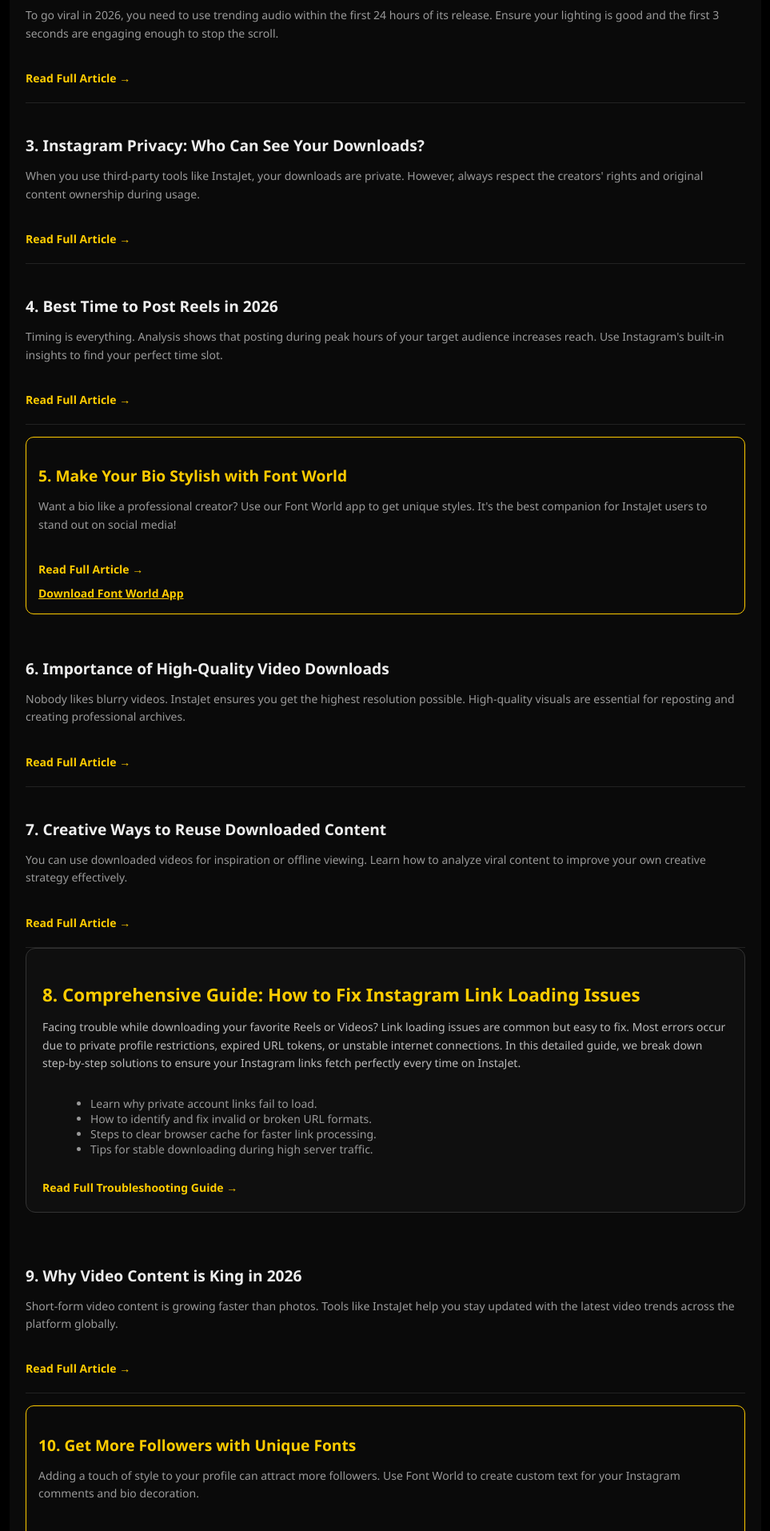
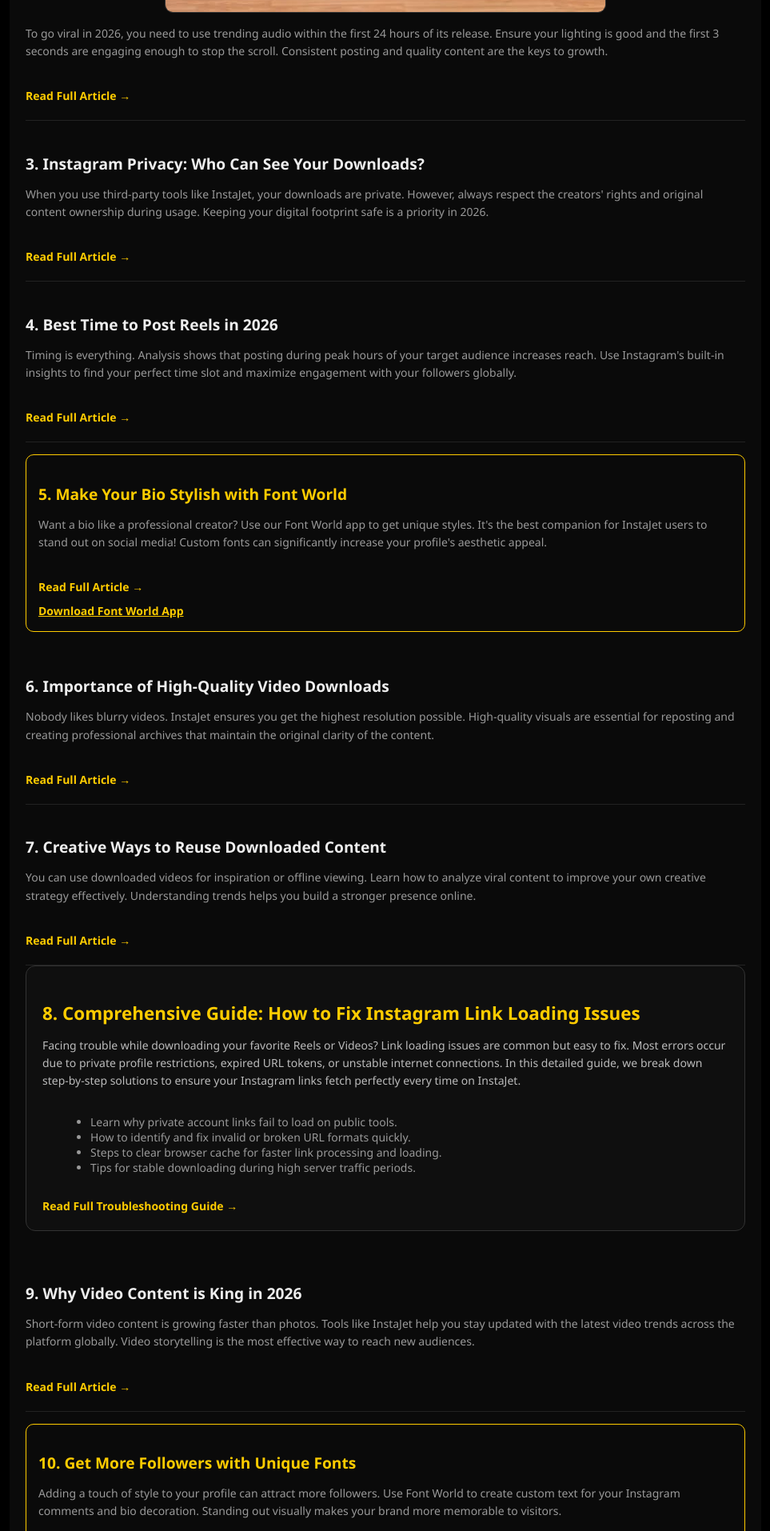
Before and after one commit to joyvijayan/jet-app, a Flask app: page / in a window 1280 px wide. Shown: the part 2280-4194 px from the top of the page at 80% size, without its empty margins (158-1121 px from the left). Run offline with Flask 3, Linux system fonts and the light colour scheme.

Commit message:
Update index.html

```diff
--- a/templates/index.html
+++ b/templates/index.html
@@ -23,6 +23,7 @@
     <meta name="description" content="InstaJet is the fastest free Instagram video downloader. Download Instagram Reels, Videos, and Photos in HD quality instantly.">
     <meta name="keywords" content="Instagram downloader, download Instagram reels, Insta video download, Instagram story saver, free reels downloader, InstaJet">
     <meta name="author" content="Joy">
+    <link rel="canonical" href="https://instajet.online/" />
 
     <meta property="og:type" content="website">
     <meta property="og:url" content="https://instajet.online">
@@ -113,136 +114,135 @@
         <h2>Latest Instagram Tips & Guides</h2>
 
         <div class="blog-card">
-            <a href="/blog/reels-guide" style="text-decoration: none; color: inherit;">
+            <a href="reels-guide.html" style="text-decoration: none; color: inherit;">
                 <h3>1. How to Download Instagram Reels in HD?</h3>
             </a>
             <img src="{{ url_for('static', filename='insta-hd.jpg') }}" alt="Instagram HD Download Guide" class="blog-img">
-            <p>Using InstaJet is the easiest way to save reels. Just copy the link of the reel you like, paste it into our search bar, and hit download...</p>
-            <a href="/blog/reels-guide" class="read-more">Read Full Article →</a>
+            <p>Using InstaJet is the easiest way to save reels. Just copy the link of the reel you like, paste it into our search bar, and hit download. High-quality video saving is essential for creators who want to keep an offline archive of their best work.</p>
+            <a href="reels-guide.html" class="read-more">Read Full Article →</a>
         </div>
 
         <div class="blog-card">
-            <a href="/blog/viral-tips" style="text-decoration: none; color: inherit;">
+            <a href="viral-tips.html" style="text-decoration: none; color: inherit;">
                 <h3>2. Why Your Instagram Reels Aren't Getting Views?</h3>
             </a>
             <img src="{{ url_for('static', filename='thumb.jpg') }}" alt="Instagram Reach Tips" class="blog-img">
-            <p>To go viral in 2026, you need to use trending audio within the first 24 hours of its release. Ensure your lighting is good and the first 3 seconds are engaging enough to stop the scroll.</p>
-            <a href="/blog/viral-tips" class="read-more">Read Full Article →</a>
+            <p>To go viral in 2026, you need to use trending audio within the first 24 hours of its release. Ensure your lighting is good and the first 3 seconds are engaging enough to stop the scroll. Consistent posting and quality content are the keys to growth.</p>
+            <a href="viral-tips.html" class="read-more">Read Full Article →</a>
         </div>
 
         <div class="blog-card">
-            <a href="/blog/privacy-guide" style="text-decoration: none; color: inherit;">
+            <a href="privacy-guide.html" style="text-decoration: none; color: inherit;">
                 <h3>3. Instagram Privacy: Who Can See Your Downloads?</h3>
             </a>
-            <p>When you use third-party tools like InstaJet, your downloads are private. However, always respect the creators' rights and original content ownership during usage.</p>
-            <a href="/blog/privacy-guide" class="read-more">Read Full Article →</a>
+            <p>When you use third-party tools like InstaJet, your downloads are private. However, always respect the creators' rights and original content ownership during usage. Keeping your digital footprint safe is a priority in 2026.</p>
+            <a href="privacy-guide.html" class="read-more">Read Full Article →</a>
         </div>
 
         <div class="blog-card">
-            <a href="/blog/posting-time" style="text-decoration: none; color: inherit;">
+            <a href="posting-time.html" style="text-decoration: none; color: inherit;">
                 <h3>4. Best Time to Post Reels in 2026</h3>
             </a>
-            <p>Timing is everything. Analysis shows that posting during peak hours of your target audience increases reach. Use Instagram's built-in insights to find your perfect time slot.</p>
-            <a href="/blog/posting-time" class="read-more">Read Full Article →</a>
+            <p>Timing is everything. Analysis shows that posting during peak hours of your target audience increases reach. Use Instagram's built-in insights to find your perfect time slot and maximize engagement with your followers globally.</p>
+            <a href="posting-time.html" class="read-more">Read Full Article →</a>
         </div>
 
         <div class="blog-card" style="border: 1px solid #ffcc00; padding: 15px; border-radius: 10px; margin: 15px 0;">
-            <a href="/blog/font-world-guide" style="text-decoration: none; color: inherit;">
+            <a href="font-world-guide.html" style="text-decoration: none; color: inherit;">
                 <h3 style="color: #ffcc00;">5. Make Your Bio Stylish with Font World</h3>
             </a>
-            <p>Want a bio like a professional creator? Use our Font World app to get unique styles. It's the best companion for InstaJet users to stand out on social media!</p>
-            <a href="/blog/font-world-guide" class="read-more">Read Full Article →</a>
+            <p>Want a bio like a professional creator? Use our Font World app to get unique styles. It's the best companion for InstaJet users to stand out on social media! Custom fonts can significantly increase your profile's aesthetic appeal.</p>
+            <a href="font-world-guide.html" class="read-more">Read Full Article →</a>
             <br>
             <a href="https://play.google.com/store/apps/details?id=font.world2026" style="color: #ffcc00; text-decoration: underline; font-weight: bold; font-size: 14px; display: inline-block; margin-top: 10px;">Download Font World App</a>
         </div>
 
         <div class="blog-card">
-            <a href="/blog/high-quality" style="text-decoration: none; color: inherit;">
+            <a href="high-quality.html" style="text-decoration: none; color: inherit;">
                 <h3>6. Importance of High-Quality Video Downloads</h3>
             </a>
-            <p>Nobody likes blurry videos. InstaJet ensures you get the highest resolution possible. High-quality visuals are essential for reposting and creating professional archives.</p>
-            <a href="/blog/high-quality" class="read-more">Read Full Article →</a>
+            <p>Nobody likes blurry videos. InstaJet ensures you get the highest resolution possible. High-quality visuals are essential for reposting and creating professional archives that maintain the original clarity of the content.</p>
+            <a href="high-quality.html" class="read-more">Read Full Article →</a>
         </div>
 
         <div class="blog-card">
-            <a href="/blog/reuse-content" style="text-decoration: none; color: inherit;">
+            <a href="reuse-content.html" style="text-decoration: none; color: inherit;">
                 <h3>7. Creative Ways to Reuse Downloaded Content</h3>
             </a>
-            <p>You can use downloaded videos for inspiration or offline viewing. Learn how to analyze viral content to improve your own creative strategy effectively.</p>
-            <a href="/blog/reuse-content" class="read-more">Read Full Article →</a>
+            <p>You can use downloaded videos for inspiration or offline viewing. Learn how to analyze viral content to improve your own creative strategy effectively. Understanding trends helps you build a stronger presence online.</p>
+            <a href="reuse-content.html" class="read-more">Read Full Article →</a>
         </div>
+
         <div class="blog-card" style="border: 1px solid #333; padding: 20px; border-radius: 12px; margin-bottom: 25px; background: #0f0f0f;">
             <a href="link-issues.html" style="text-decoration: none; color: inherit;">
                 <h3 style="color: #ffcc00; font-size: 1.4rem;">8. Comprehensive Guide: How to Fix Instagram Link Loading Issues</h3>
             </a>
             <p style="color: #bbb; line-height: 1.6;">Facing trouble while downloading your favorite Reels or Videos? Link loading issues are common but easy to fix. Most errors occur due to private profile restrictions, expired URL tokens, or unstable internet connections. In this detailed guide, we break down step-by-step solutions to ensure your Instagram links fetch perfectly every time on InstaJet.</p>
-
             <ul style="color: #999; font-size: 14px; margin-left: 20px; margin-top: 10px;">
-        <li>Learn why private account links fail to load.</li>
-        <li>How to identify and fix invalid or broken URL formats.</li>
-        <li>Steps to clear browser cache for faster link processing.</li>
-        <li>Tips for stable downloading during high server traffic.</li>
+                <li>Learn why private account links fail to load on public tools.</li>
+                <li>How to identify and fix invalid or broken URL formats quickly.</li>
+                <li>Steps to clear browser cache for faster link processing and loading.</li>
+                <li>Tips for stable downloading during high server traffic periods.</li>
             </ul>
-
             <a href="link-issues.html" class="read-more" style="margin-top: 15px; display: inline-block;">Read Full Troubleshooting Guide →</a>
         </div>
 
         <div class="blog-card">
-            <a href="/blog/video-king" style="text-decoration: none; color: inherit;">
+            <a href="video-king.html" style="text-decoration: none; color: inherit;">
                 <h3>9. Why Video Content is King in 2026</h3>
             </a>
-            <p>Short-form video content is growing faster than photos. Tools like InstaJet help you stay updated with the latest video trends across the platform globally.</p>
-            <a href="/blog/video-king" class="read-more">Read Full Article →</a>
+            <p>Short-form video content is growing faster than photos. Tools like InstaJet help you stay updated with the latest video trends across the platform globally. Video storytelling is the most effective way to reach new audiences.</p>
+            <a href="video-king.html" class="read-more">Read Full Article →</a>
         </div>
 
         <div class="blog-card" style="border: 1px solid #ffcc00; padding: 15px; border-radius: 10px; margin: 15px 0;">
-            <a href="/blog/unique-fonts" style="text-decoration: none; color: inherit;">
+            <a href="unique-fonts.html" style="text-decoration: none; color: inherit;">
                 <h3 style="color: #ffcc00;">10. Get More Followers with Unique Fonts</h3>
             </a>
-            <p>Adding a touch of style to your profile can attract more followers. Use Font World to create custom text for your Instagram comments and bio decoration.</p>
-            <a href="/blog/unique-fonts" class="read-more">Read Full Article →</a>
+            <p>Adding a touch of style to your profile can attract more followers. Use Font World to create custom text for your Instagram comments and bio decoration. Standing out visually makes your brand more memorable to visitors.</p>
+            <a href="unique-fonts.html" class="read-more">Read Full Article →</a>
             <br>
             <a href="https://play.google.com/store/apps/details?id=font.world2026" style="color: #ffcc00; text-decoration: underline; font-weight: bold;">Get Font World Now</a>
         </div>
 
         <div class="blog-card">
-            <a href="/blog/engagement-guide" style="text-decoration: none; color: inherit;">
+            <a href="engagement-guide.html" style="text-decoration: none; color: inherit;">
                 <h3>11. Understanding Social Media Engagement</h3>
             </a>
-            <p>Engagement includes likes, comments, and shares. High-quality content saved via InstaJet can help you analyze what works best for your specific audience.</p>
-            <a href="/blog/engagement-guide" class="read-more">Read Full Article →</a>
+            <p>Engagement includes likes, comments, and shares. High-quality content saved via InstaJet can help you analyze what works best for your specific audience. Building a community requires active interaction and valuable content sharing.</p>
+            <a href="engagement-guide.html" class="read-more">Read Full Article →</a>
         </div>
 
         <div class="blog-card">
-            <a href="/blog/digital-privacy" style="text-decoration: none; color: inherit;">
+            <a href="digital-privacy.html" style="text-decoration: none; color: inherit;">
                 <h3>12. Protecting Your Digital Privacy</h3>
             </a>
-            <p>Always use secure tools. InstaJet does not require your login information, ensuring that your account remains safe while you download your favorite content.</p>
-            <a href="/blog/digital-privacy" class="read-more">Read Full Article →</a>
+            <p>Always use secure tools. InstaJet does not require your login information, ensuring that your account remains safe while you download your favorite content. Privacy protection is a vital part of using the internet responsibly.</p>
+            <a href="digital-privacy.html" class="read-more">Read Full Article →</a>
         </div>
 
         <div class="blog-card">
-            <a href="/blog/viral-captions" style="text-decoration: none; color: inherit;">
+            <a href="viral-captions.html" style="text-decoration: none; color: inherit;">
                 <h3>13. The Art of Writing Viral Captions</h3>
             </a>
-            <p>A great video needs a great caption. Use emojis and clear spacing to make your captions readable and interesting for your followers and profile visitors.</p>
-            <a href="/blog/viral-captions" class="read-more">Read Full Article →</a>
+            <p>A great video needs a great caption. Use emojis and clear spacing to make your captions readable and interesting for your followers. Captions help provide context and encourage users to leave comments on your posts.</p>
+            <a href="viral-captions.html" class="read-more">Read Full Article →</a>
         </div>
 
         <div class="blog-card">
-            <a href="/blog/social-history" style="text-decoration: none; color: inherit;">
+            <a href="social-history.html" style="text-decoration: none; color: inherit;">
                 <h3>14. Managing Your Social Media History</h3>
             </a>
-            <p>Keep a record of your favorite memories. Archiving your best performing reels on your local storage is a smart way to manage your long-term digital footprint.</p>
-            <a href="/blog/social-history" class="read-more">Read Full Article →</a>
+            <p>Keep a record of your favorite memories. Archiving your best performing reels on your local storage is a smart way to manage your long-term digital footprint. Don't lose your content to platform changes or account issues.</p>
+            <a href="social-history.html" class="read-more">Read Full Article →</a>
         </div>
 
         <div class="blog-card">
-            <a href="/blog/growth-strategies" style="text-decoration: none; color: inherit;">
+            <a href="growth-strategies.html" style="text-decoration: none; color: inherit;">
                 <h3>15. Conclusion: Growth Strategies for Creators</h3>
             </a>
-            <p>Consistency and quality are the pillars of growth. Use InstaJet and Font World to enhance your profile and keep your audience engaged every single day.</p>
-            <a href="/blog/growth-strategies" class="read-more">Read Full Article →</a>
+            <p>Consistency and quality are the pillars of growth. Use InstaJet and Font World to enhance your profile and keep your audience engaged every single day. The future of content creation belongs to those who adapt and innovate.</p>
+            <a href="growth-strategies.html" class="read-more">Read Full Article →</a>
         </div>
     </div>
 
```
Lines whose indentation alone changed are shown as unchanged.
